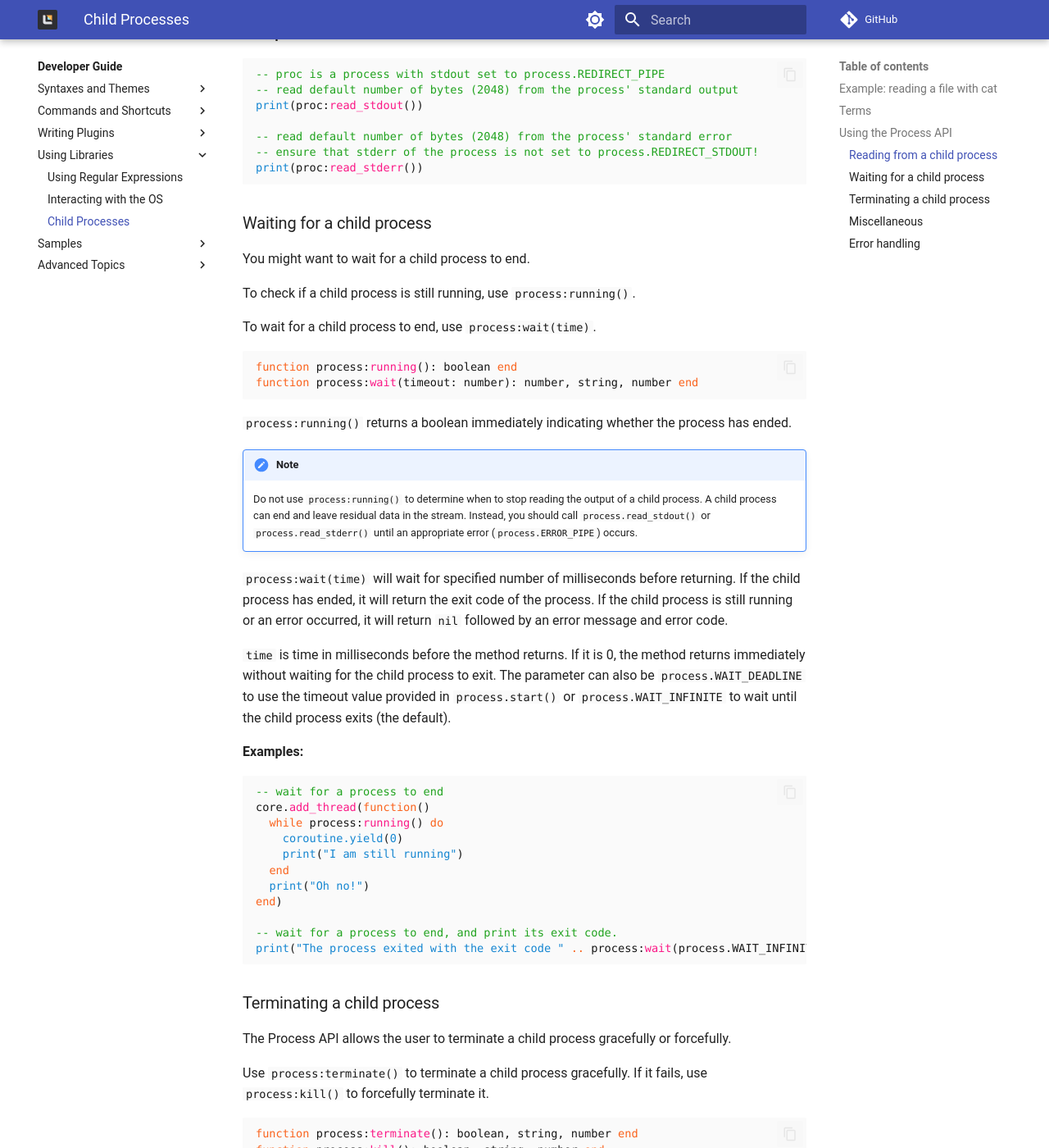
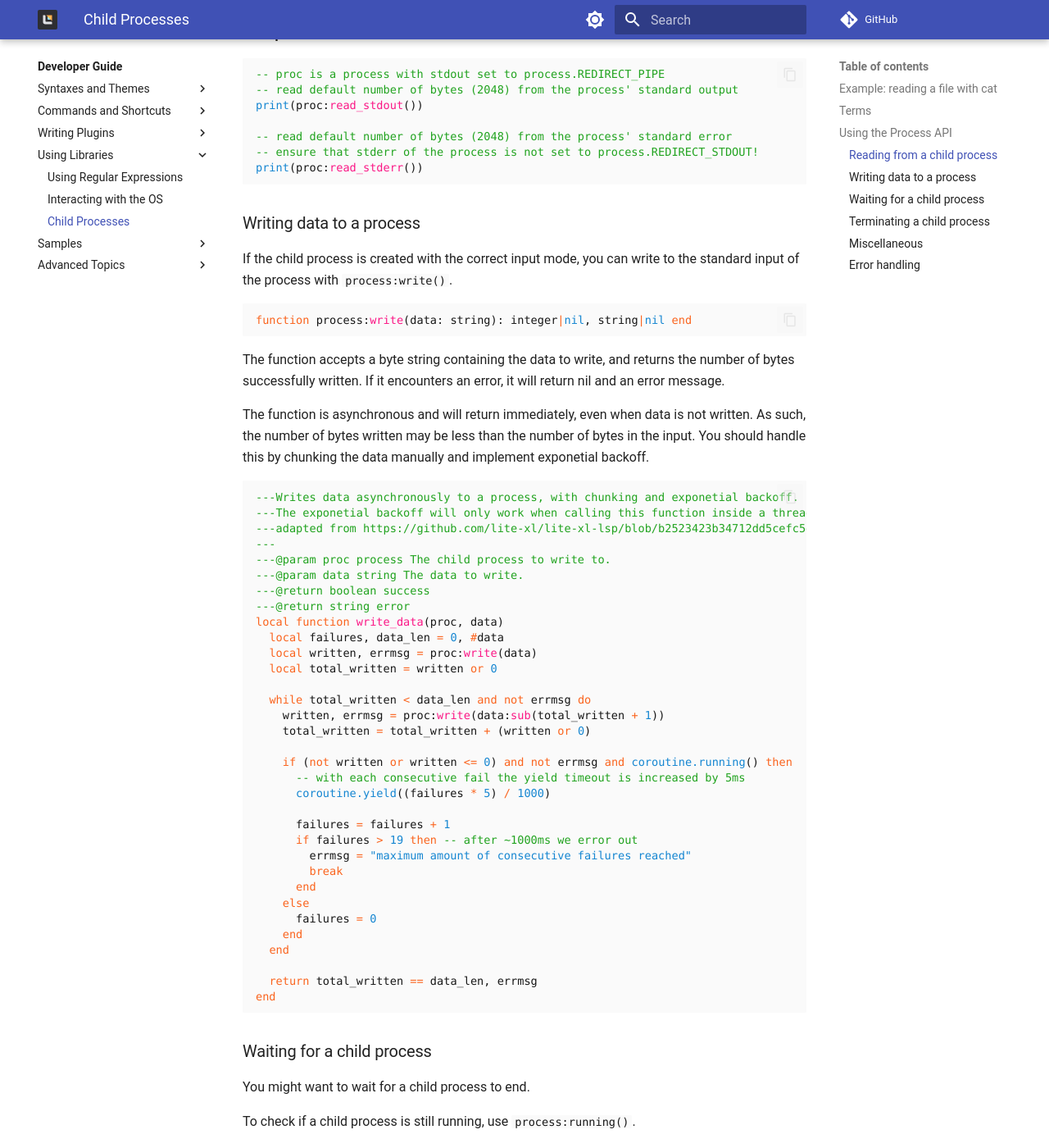
Before and after one commit to lite-xl/lite-xl.github.io, an MkDocs documentation site: the page built from docs/developer-guide/using-libraries/child-processes.md, in a window 1280 px wide and 1400 px high, scrolled down 4109 px. Shown: the whole window at 82% size. Built offline with MkDocs 1.6.1 and Material for MkDocs 9.7.7, drawn with Linux system fonts in a browser that asks for light colours; plug-ins that fetch from the network failed and are left out; comment, search, counter and statistics services are not loaded; the version menu is left out.

Commit message:
Addednotes on process API write (#31)
* Update child-processes.md

* Rearrange and rephrase into a proper section

---------

Co-authored-by: takase1121 <20792268+takase1121@users.noreply.github.com>

````diff
--- a/docs/developer-guide/using-libraries/child-processes.md
+++ b/docs/developer-guide/using-libraries/child-processes.md
@@ -180,6 +180,59 @@ print(proc:read_stdout())
 print(proc:read_stderr())
 ```
 
+### Writing data to a process
+
+If the child process is created with the correct input mode,
+you can write to the standard input of the process with `process:write()`.
+
+```lua
+function process:write(data: string): integer|nil, string|nil end
+```
+
+The function accepts a byte string containing the data to write,
+and returns the number of bytes successfully written.
+If it encounters an error, it will return nil and an error message.
+
+The function is asynchronous and will return immediately, even when data is not written.
+As such, the number of bytes written may be less than the number of bytes in the input.
+You should handle this by chunking the data manually and implement exponetial backoff.
+
+```lua
+---Writes data asynchronously to a process, with chunking and exponetial backoff.
+---The exponetial backoff will only work when calling this function inside a thread created with core.add_thread().
+---adapted from https://github.com/lite-xl/lite-xl-lsp/blob/b2523423b34712dd5cefc5d7ee6f7a500f4ac2ed/server.lua#L907
+---
+---@param proc process The child process to write to.
+---@param data string The data to write.
+---@return boolean success
+---@return string error
+local function write_data(proc, data)
+  local failures, data_len = 0, #data
+  local written, errmsg = proc:write(data)
+  local total_written = written or 0
+
+  while total_written < data_len and not errmsg do
+    written, errmsg = proc:write(data:sub(total_written + 1))
+    total_written = total_written + (written or 0)
+
+    if (not written or written <= 0) and not errmsg and coroutine.running() then
+      -- with each consecutive fail the yield timeout is increased by 5ms
+      coroutine.yield((failures * 5) / 1000)
+
+      failures = failures + 1
+      if failures > 19 then -- after ~1000ms we error out
+        errmsg = "maximum amount of consecutive failures reached"
+        break
+      end
+    else
+      failures = 0
+    end
+  end
+
+  return total_written == data_len, errmsg
+end
+```
+
 ### Waiting for a child process
 
 You might want to wait for a child process to end.
````
